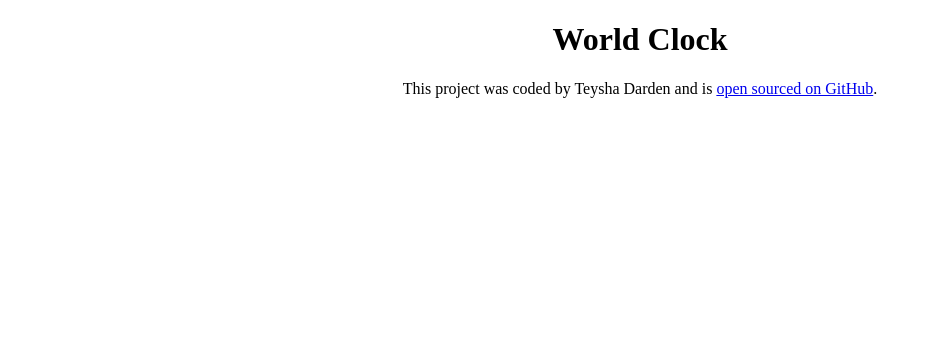
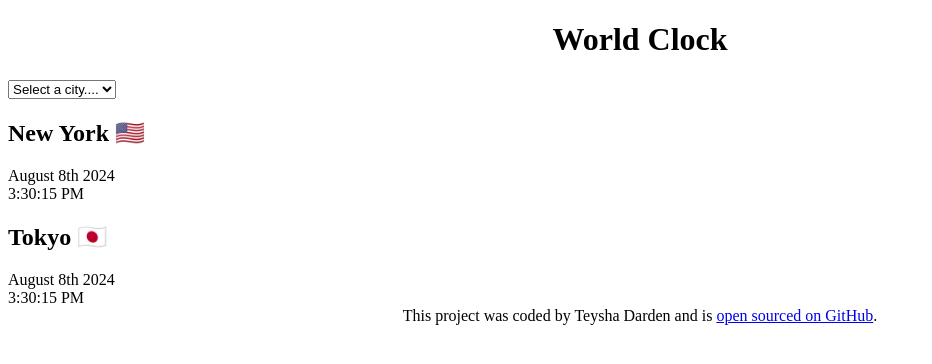
Before and after one commit to SDarden-Dev/world-clock-project, a plain HTML site: page index.html in a window 1280 px wide. Shown: the whole page, without its empty margins (0-932 px from the left). Drawn offline with Linux system fonts and the light colour scheme.

Commit message:
HTML coded added to project.

```diff
--- a/index.html
+++ b/index.html
@@ -8,7 +8,26 @@
   </head>
 
   <body>
-    <h1>World Clock</h1>
+    <div class="container">
+      <h1>World Clock</h1>
+
+      <select>
+        <option value="">Select a city....</option>
+        <option value="">Round Rock</option>
+        <option value="">Auckland</option>
+        <option value="">Tokyo</option>
+      </select>
+
+      <div class="city">
+        <h2>New York 🇺🇸</h2>
+        <div class="date">August 8th 2024</div>
+        <div class="time">3:30:15 PM</div>
+      </div>
+      <div class="city">
+        <h2>Tokyo 🇯🇵</h2>
+        <div class="date">August 8th 2024</div>
+        <div class="time">3:30:15 PM</div>
+      </div>
 
     <footer>
       This project was coded by Teysha Darden and is
```
